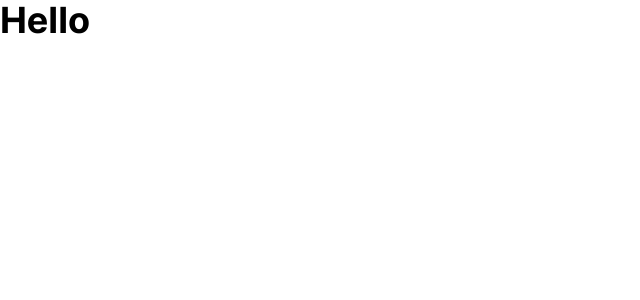
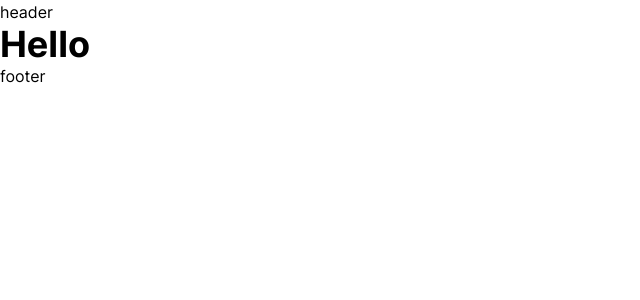
Before and after one commit to aplyd/aplydio, a Next.js app: page / in a window 1280 px wide. Shown: the top 300 px of the page, without its empty margins (0-640 px from the left). Built offline with nearby package versions, Linux system fonts and the light colour scheme.

Commit message:
feat(document): display layout on all pages

```diff
--- a/src/components/layout/Layout.tsx
+++ b/src/components/layout/Layout.tsx
@@ -1,6 +1,15 @@
 import * as React from 'react';
 
 export default function Layout({ children }: { children: React.ReactNode }) {
-  // Put Header or Footer Here
-  return <>{children}</>;
+  return (
+    <>
+      <header>
+        <p>header</p>
+      </header>
+      {children}
+      <footer>
+        <p>footer</p>
+      </footer>
+    </>
+  );
 }
--- a/src/pages/_document.tsx
+++ b/src/pages/_document.tsx
@@ -1,4 +1,6 @@
 import { Head, Html, Main, NextScript } from 'next/document';
+
+import Layout from '@/components/layout/Layout';
 
 export default function Document() {
   return (
@@ -13,7 +15,9 @@ export default function Document() {
         />
       </Head>
       <body>
-        <Main />
+        <Layout>
+          <Main />
+        </Layout>
         <NextScript />
       </body>
     </Html>
```
